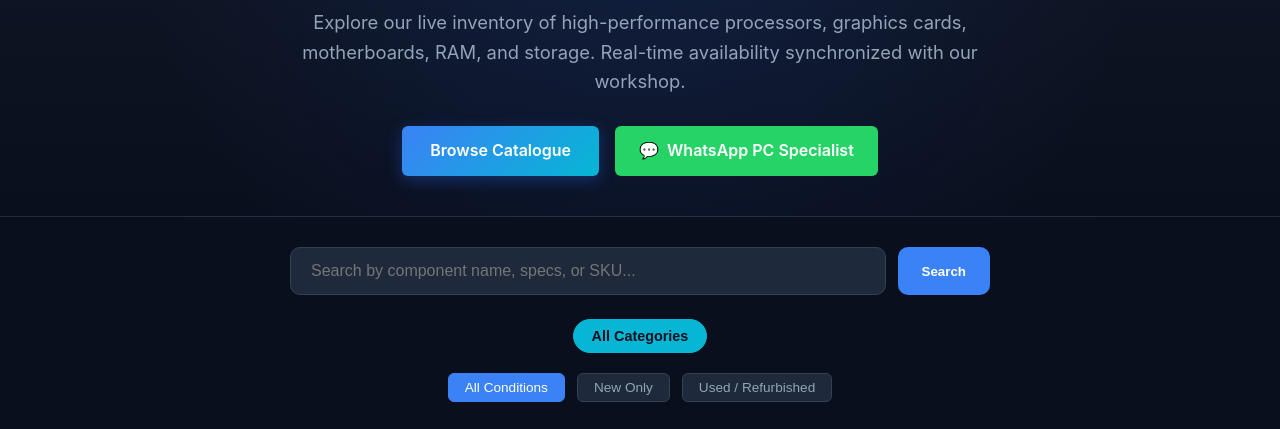
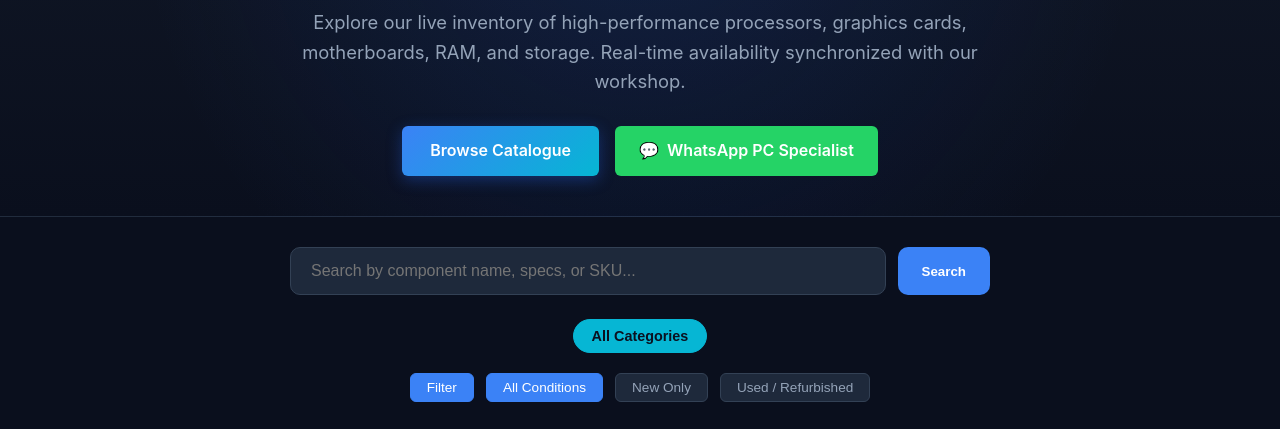
Before and after one commit to noisy915/BP-Tech-System-Management, a plain HTML site: page frontend/index.html in a window 1280 px wide. Shown: the part 263-692 px from the top of the page. Drawn offline with Linux system fonts and the light colour scheme; no server answers.

Commit message:
Updated frontend layout

```diff
--- a/frontend/index.html
+++ b/frontend/index.html
@@ -62,6 +62,7 @@
 
         <!-- Condition Filter (All / New / Used) -->
         <div class="condition-toggles" id="conditionToggles">
+            <button class="condition-btn active" data-condition="">Filter</button>
             <button class="condition-btn active" data-condition="">All Conditions</button>
             <button class="condition-btn" data-condition="New">New Only</button>
             <button class="condition-btn" data-condition="Used">Used / Refurbished</button>
```
